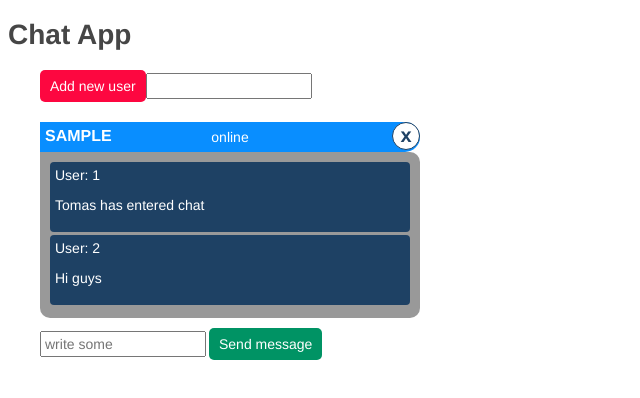
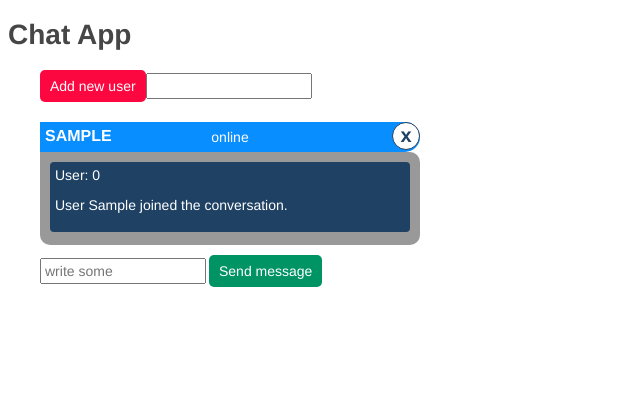
Before and after one commit to Nata25/chat-app, an Angular app: page / in a window 1280 px wide. Both pictures are taken after typing "Sample" into the empty fields and a click on the button "Add new user". Shown: the top 398 px of the page, without its empty margins (0-640 px from the left). Built offline with nearby package versions, Linux system fonts and the light colour scheme.

Commit message:
MessagesService with Subject emitting individual messages

```diff
--- /dev/null
+++ b/src/app/messages.service.ts
@@ -0,0 +1,16 @@
+import { Injectable } from '@angular/core';
+import { Subject } from 'rxjs';
+import { Message } from 'src/types';
+
+@Injectable({
+  providedIn: 'root',
+})
+export class MessagesService {
+  constructor() {}
+
+  message$ = new Subject<Message>();
+
+  push(message: Message) {
+    this.message$.next(message);
+  }
+}
--- a/src/app/users.service.ts
+++ b/src/app/users.service.ts
@@ -9,7 +9,6 @@ import { User } from 'src/types';
 export class UsersService {
   constructor() {}
 
-  // users$: Observable<User[]> = from([]);
   users: User[] = [];
 
   private genId(users: User[]): number {
--- a/src/app/window/window.component.html
+++ b/src/app/window/window.component.html
@@ -6,7 +6,7 @@
     {{ user?.name }}
   </h1>
   <button (click)="removeUser()" class="delete-button">x</button>
-  <ul class="messages">
+  <ul *ngIf="messages" class="messages">
     <li *ngFor="let msg of messages" class="message">
       <h2 class="user">User: {{ msg.userId }}</h2>
       <p class="text">{{ msg.message }}</p>
@@ -14,7 +14,9 @@
   </ul>
 
   <div class="input">
-    <input placeholder="write some" />
-    <button class="green">Send message</button>
+    <form (ngSubmit)="addMessage()">
+      <input [(ngModel)]="message" name="message" placeholder="write some" />
+      <button class="green">Send message</button>
+    </form>
   </div>
 </div>
--- a/src/app/window/window.component.ts
+++ b/src/app/window/window.component.ts
@@ -1,33 +1,62 @@
-import { Component, Input, OnInit } from '@angular/core';
+import { Component, Input, OnDestroy, OnInit } from '@angular/core';
 import { Message, User } from 'src/types';
 import { UsersService } from '../users.service';
+import { MessagesService } from '../messages.service';
+import { Subscription, Observable } from 'rxjs';
 
 @Component({
   selector: 'app-window',
   templateUrl: './window.component.html',
   styleUrls: ['./window.component.scss'],
 })
-export class WindowComponent implements OnInit {
-  constructor(private _userService: UsersService) {}
+export class WindowComponent implements OnInit, OnDestroy {
+  constructor(
+    private _userService: UsersService,
+    private _messagesService: MessagesService
+  ) {}
 
-  ngOnInit(): void {}
+  ngOnInit(): void {
+    this.initUser();
+  }
 
   status: string = 'online';
 
-  @Input() user?: User;
+  @Input() user: User = { name: '', id: 0 };
 
-  messages: Message[] = [
-    {
-      userId: 1,
-      message: 'Tomas has entered chat',
-    },
-    {
-      userId: 2,
-      message: 'Hi guys',
-    },
-  ];
+  messages: Message[] = [];
+  message?: string;
+
+  messagesSub: Subscription = this._messagesService.message$.subscribe((msg: Message) => {
+    this.messages.push(msg);
+  });
 
   removeUser(): void {
-    if (this.user) this._userService.removeUser(this.user.id);
+    this._userService.removeUser(this.user.id);
+    this._messagesService.push(
+      this.genMessage(`User ${this.user.name} left conversation.`)
+    );
+  }
+
+  genMessage(message: string): Message {
+    return {
+      userId: this.user.id,
+      message,
+    };
+  }
+
+  initUser(): void {
+    this._messagesService.push(
+      this.genMessage(`User ${this.user.name} joined the conversation.`)
+    );
+  }
+
+  addMessage(): void {
+    if (!this.message) return;
+    this._messagesService.push(this.genMessage(this.message));
+    this.message = '';
+  }
+
+  ngOnDestroy() {
+    this.messagesSub.unsubscribe();
   }
 }
```
